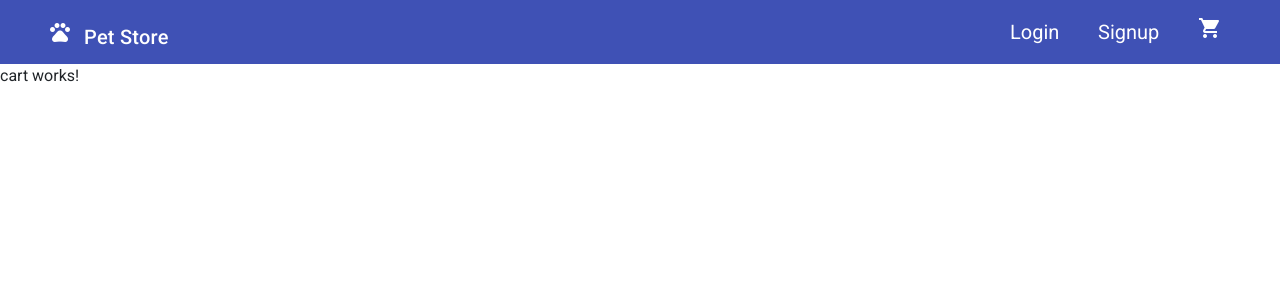
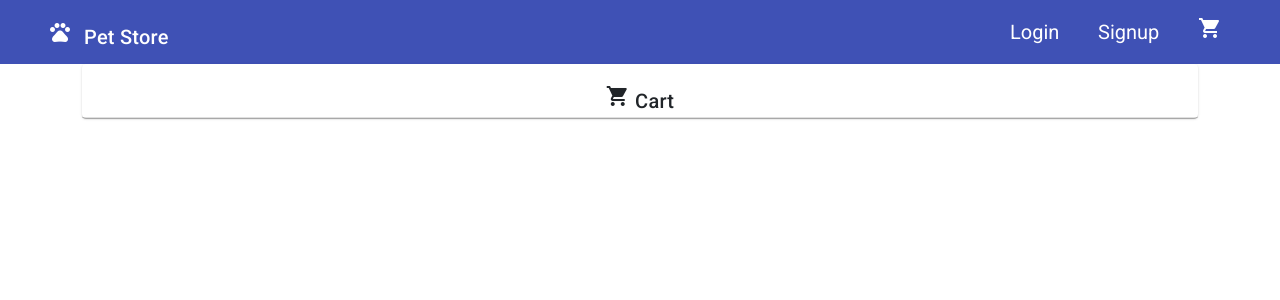
Before and after one commit to anujmani/PetshopFinal, an Angular app: page /cart in a window 1280 px wide. Shown: the top 300 px of the page. Built offline with nearby package versions, Linux system fonts and the light colour scheme.

Commit message:
View the cart elements

```diff
--- a/src/app/app.module.ts
+++ b/src/app/app.module.ts
@@ -16,6 +16,9 @@ import { FormsModule, ReactiveFormsModule } from '@angular/forms';
 import { MatInputModule } from '@angular/material/input';
 import { ShoppageComponent } from './pages/shoppage/shoppage.component';
 import { CartComponent } from './pages/cart/cart.component';
+import {MatDividerModule} from '@angular/material/divider';
+import {MatListModule} from '@angular/material/list';
+
 
 
 @NgModule({
@@ -39,6 +42,8 @@ import { CartComponent } from './pages/cart/cart.component';
     FormsModule,
     ReactiveFormsModule,
     MatInputModule,
+    MatDividerModule,
+    MatListModule,
   ],
   providers: [],
   bootstrap: [AppComponent]
--- a/src/app/pages/cart/cart.component.html
+++ b/src/app/pages/cart/cart.component.html
@@ -1 +1,18 @@
-<p>cart works!</p>
+<div class="container">
+    <mat-card>
+        <mat-card-title class="container text-center">
+            <mat-icon class="mt20">shopping_cart</mat-icon> Cart
+        </mat-card-title>
+        <mat-divider></mat-divider>
+        <div class="container" *ngFor="let item of items">
+            <span> <h1 class="mt20">{{item.name}}</h1></span>
+            <br>
+            <span>{{item.price |currency}}</span>
+            <mat-divider></mat-divider>
+
+        </div>
+        <div class="container " *ngIf="items.length!=0" >
+            <button mat-flat-button color="primary">Buy</button>
+        </div>
+    </mat-card>
+</div>
--- a/src/app/pages/cart/cart.component.ts
+++ b/src/app/pages/cart/cart.component.ts
@@ -1,10 +1,26 @@
-import { Component } from '@angular/core';
+import { Component, OnInit } from '@angular/core';
+import { ActivatedRoute } from '@angular/router';
+import { CartserviceService } from 'src/app/cartservice.service';
 
 @Component({
   selector: 'app-cart',
   templateUrl: './cart.component.html',
   styleUrls: ['./cart.component.css']
 })
-export class CartComponent {
+export class CartComponent implements OnInit{
+  constructor(private route: ActivatedRoute, private cart:CartserviceService){
+
+  }
+  check=true;
+
+  items=this.cart.getItems();
+
+    ngOnInit(): void {
+      console.log(this.items)
+
+  }
+  checkicon(){
+
+  }
 
 }
```
